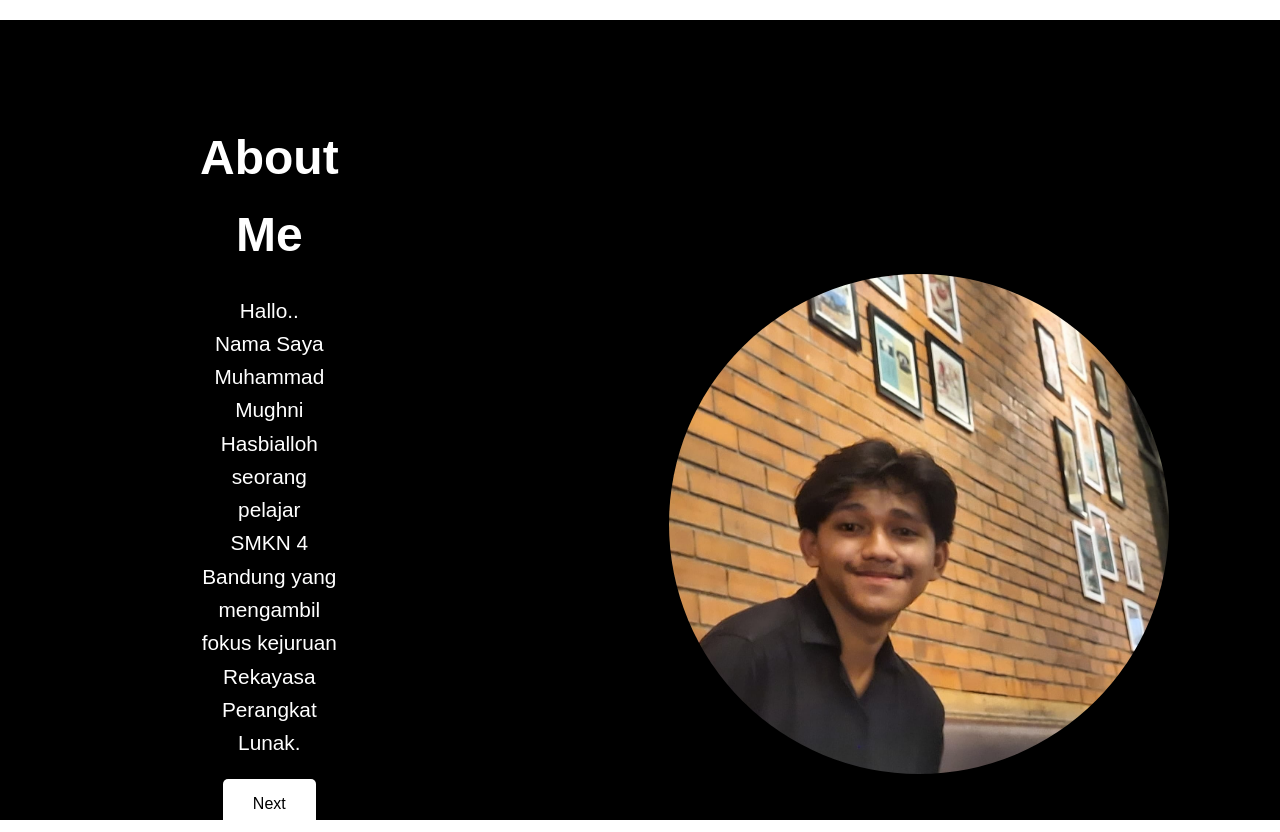
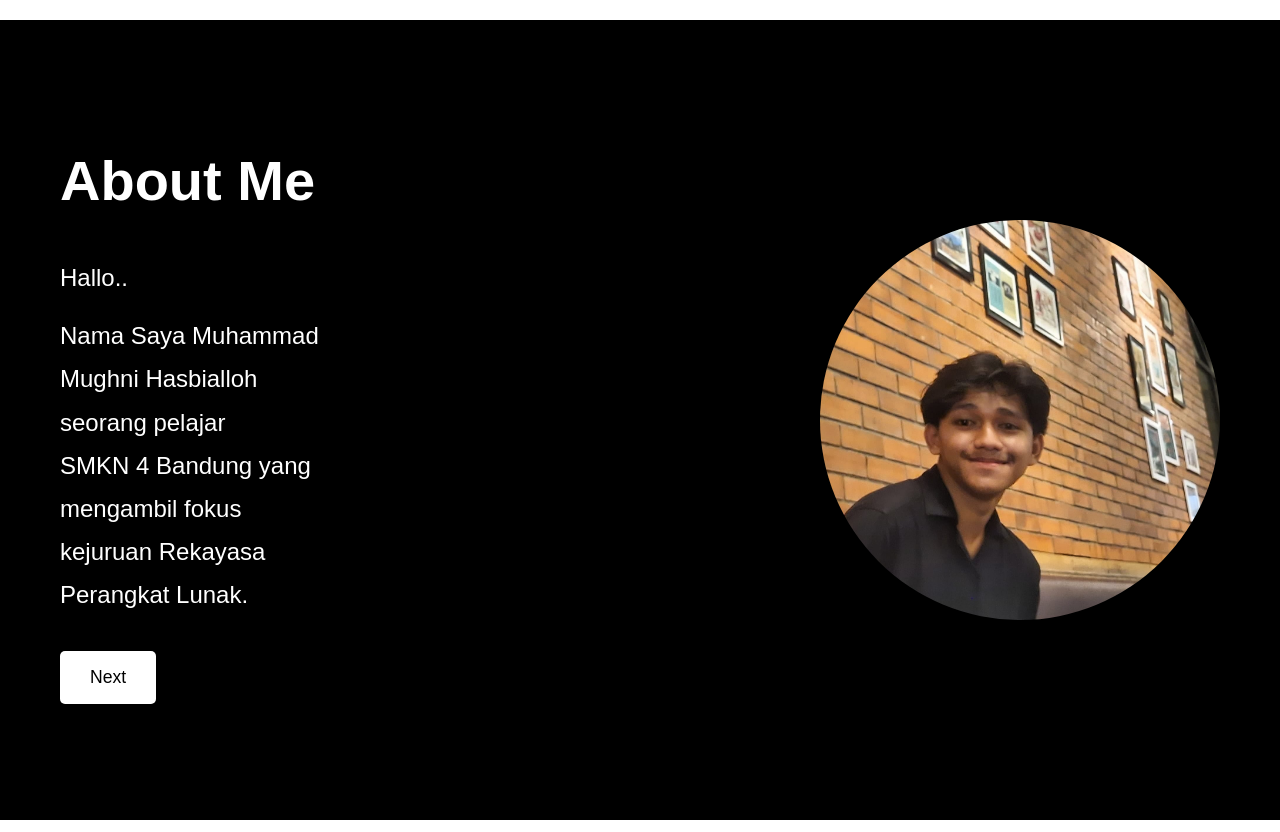
Before and after one commit to nihasbialloh/portfolio, a plain HTML site: page index.html in a window 1280 px wide. Shown: the part 860-1692 px from the top of the page. Drawn offline with Linux system fonts and the light colour scheme.

Commit message:
perubahan

```diff
--- a/index.html
+++ b/index.html
@@ -31,19 +31,26 @@
     </section>
 
    <!-- About Section -->
+<!-- About Section -->
 <section class="about" id="about">
     <div class="aboutcontainer">
         <div class="about-content">
             <div class="about-text">
                 <h2>About Me</h2>
-                <p>Hallo..<br>Nama Saya Muhammad Mughni Hasbialloh seorang pelajar<br>SMKN 4 Bandung yang mengambil fokus kejuruan Rekayasa Perangkat Lunak.</p>
+                <p>Hallo..</p>
+                <p>Nama Saya Muhammad<br>
+                   Mughni Hasbialloh<br>
+                   seorang pelajar<br>
+                   SMKN 4 Bandung yang<br>
+                   mengambil fokus<br>
+                   kejuruan Rekayasa<br>
+                   Perangkat Lunak.</p>
                 <a href="#skills" class="btn">Next</a>
             </div>
             <img src="./media/WhatsApp Image 2025-02-18 at 13.04.11_2f6b5fe9.jpg" alt="Profile" class="profile-image">
         </div>
     </div>
 </section>
-    </section>
 
     <!-- Skills Section -->
     <section class="skills" id="skills">
--- a/landing.css
+++ b/landing.css
@@ -95,53 +95,67 @@
 
         /* About Section */
         .about {
-            padding: 100px 200px;
+            padding: 0;
             background-color: #000;
             color: #fff;
             height: 100vh;
+            display: flex;
+            align-items: center;
+            justify-content: center;
         }
+
+        .aboutcontainer {
+            width: 100%;
+            max-width: 1200px;
+            padding: 0 20px;
+        }
+
         .about-content {
             display: flex;
             align-items: center;
-            gap: 330px;
+            justify-content: space-between;
+            gap: 50px;
+        }
+
+        .about-text {
+            flex: 1;
+            text-align: left;
+        }
+
+        .about-text h2 {
+            margin-bottom: 30px;
+            font-size: 3.5rem;
+            font-weight: bold;
+        }
+
+        .about-text p {
+            margin-bottom: 15px;
+            line-height: 1.8;
+            font-size: 1.5rem;
         }
 
         .profile-image {
-            width: 500px;
-            height: 500px;
+            width: 400px;
+            height: 400px;
             border-radius: 50%;
             object-fit: cover;
-            flex-shrink: 0;
-            margin-right: 70px;
-            margin-top: 100px;
         }
-        .about-text {
-            flex: 1;
-         }
-         .about-text h2 {
-            margin-bottom: 20px;
-            font-size: 3rem;
-        }
-        .about-text p {
-            margin-bottom: 20px;
-            line-height: 1.6;
-            font-size: 1.3rem;
-        }
-        .aboutcontainer{
-            text-align: center;
-        }
+
         .btn {
             display: inline-block;
-        padding: 12px 30px;
+            margin-top: 20px;
+            padding: 12px 40px;
             background: #fff;
             color: #000;
             text-decoration: none;
             border-radius: 5px;
-        transition: opacity 0.3s ease;
+            font-size: 1.1rem;
+            transition: all 0.3s ease;
         }
 
         .btn:hover {
             opacity: 0.8;
+            transform: translateY(-2px);
         }
 
     /* Responsive Design */
```
Lines whose indentation alone changed are shown as unchanged.
